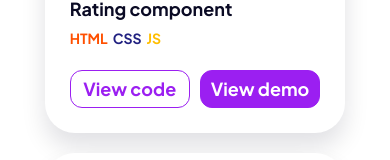
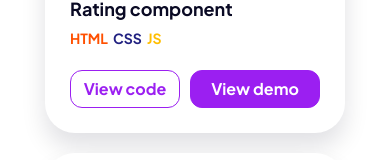
Before and after one commit to guillemrn/frontend-mentor, a plain HTML site: page index.html in a window 390 px wide. Shown: the part 507-667 px from the top of the page. Drawn offline with Linux system fonts and the light colour scheme.

Commit message:
font-size buttons fixed

```diff
--- a/styles.css
+++ b/styles.css
@@ -93,7 +93,7 @@ body {
   font-family: 'Plus Jakarta Sans';
   font-style: normal;
   font-weight: 700;
-  font-size: 18px;
+  font-size: 16px;
   line-height: 24px;
   border: 1px solid var(--primary);
   cursor: pointer;
@@ -163,4 +163,7 @@ body {
     line-height: 45px;
     margin: 70px auto;
   }
+  .buttos-container {
+    grid-template-columns: 110px 1fr;
+  }
 }
```
